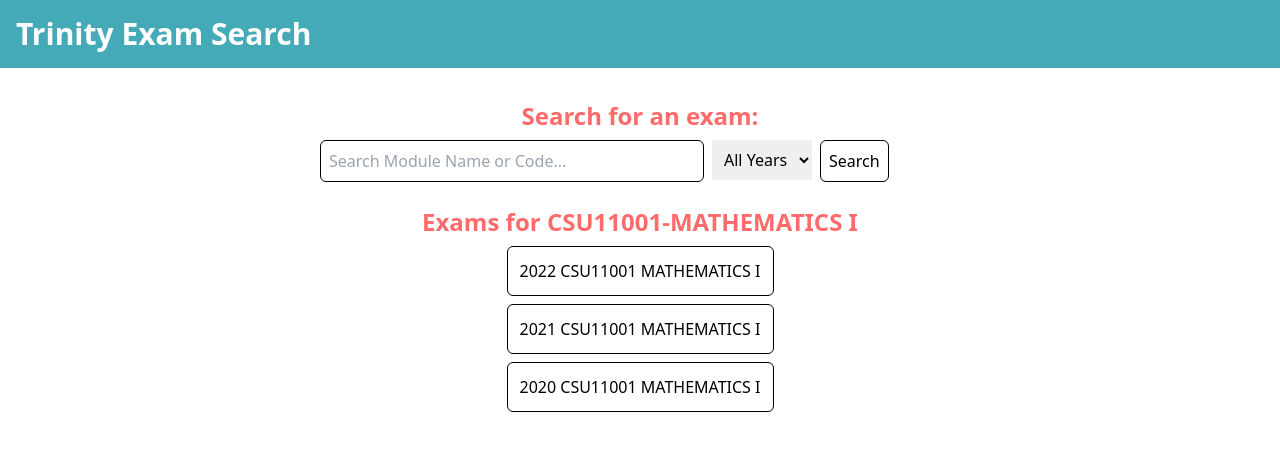
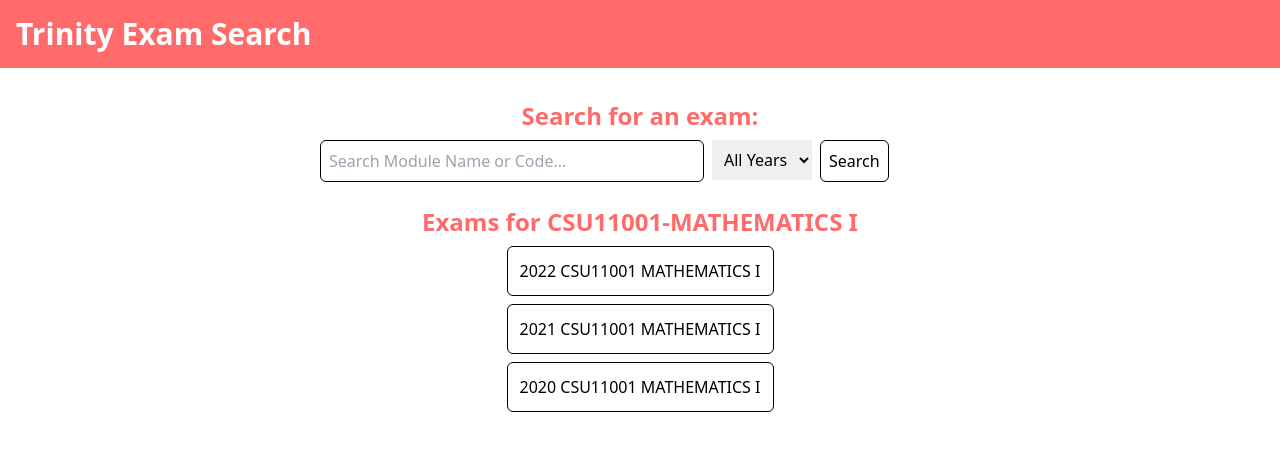
Before and after one commit to Jd7103/hack-trinity-2023-team-2, a React (Create React App) app in the folder hack-trinity-ui/: page / in a window 1280 px wide. Shown: the top 450 px of the page. Built offline with nearby package versions, Linux system fonts and the light colour scheme.

Commit message:
Change Color

```diff
--- a/hack-trinity-ui/src/components/Navbar.js
+++ b/hack-trinity-ui/src/components/Navbar.js
@@ -1,7 +1,7 @@
 
 function Navbar() {
   return (
-    <nav className="bg-secondary">
+    <nav className="bg-primary">
       <h2 className="text-white p-4">Trinity Exam Search</h2>
     </nav>
   )
```
